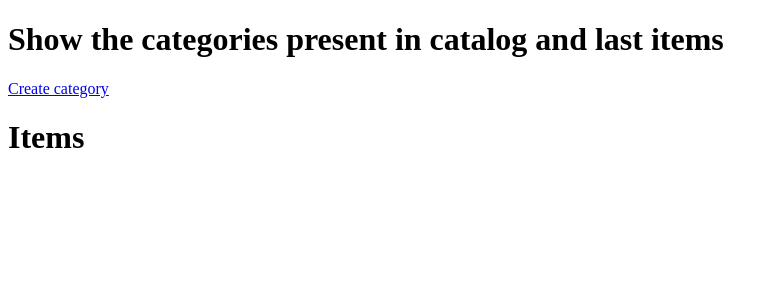
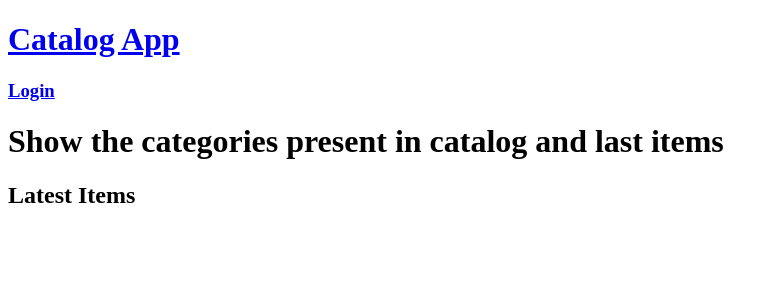
Before and after one commit to federico-boncaldo/item-catalog, a Flask app: page / in a window 1280 px wide. Shown: the top 300 px of the page, without its empty margins (0-778 px from the left). Run offline with Flask 2, Linux system fonts and the light colour scheme.

Commit message:
Add authentication and authorization
Authentication and authorization functionalities are added by using
google oauth library. The user who logs in can create, update and
delete categories and items.

```diff
--- a/application.py
+++ b/application.py
@@ -1,16 +1,180 @@
-from flask import Flask, render_template, request, redirect, url_for, jsonify
+from flask import Flask, render_template, request, redirect, url_for, jsonify, flash
 from sqlalchemy import create_engine
 from sqlalchemy.orm import sessionmaker
-from database_setup import Base, Category, Item
+from database_setup import Base, User, Category, Item
+
+from flask import session as login_session
+import random
+import string
+from oauth2client.client import flow_from_clientsecrets
+from oauth2client.client import FlowExchangeError
+import httplib2
+import json
+from flask import make_response
+import requests
 
 app = Flask(__name__)
 
+# Read client id from clien_secrets.json
+CLIENT_ID = json.loads(
+	open('client_secrets.json', 'r').read())['web']['client_id']
+APPLICATION_NAME = "Catalog Application"
+
+# Connect to Database and create a database session
 engine = create_engine('sqlite:///catalog.db', connect_args={'check_same_thread': False})
 Base.metadata.bind = engine
 
 DBSession = sessionmaker(bind=engine)
 session = DBSession()
 
+# Create anti-forgery state token
+@app.route('/login')
+def showLogin():
+	state = ''.join(
+		random.choice(string.ascii_uppercase + string.digits) for x in range(32))
+	login_session['state'] = state
+	return render_template('login.html', STATE=state)
+
+@app.route('/gconnect', methods=['POST'])
+def gconnect():
+	# Validate state token
+	if request.args.get('state') != login_session['state']:
+		response = make_response(json.dumps('Invalid state parameter.'), 401)
+		response.headers['Content-Type'] = 'application/json'
+		return response
+	# Obtain authorization code
+	request.get_data()
+	code = request.data.decode('utf-8')
+
+	try:
+		oauth_flow = flow_from_clientsecrets('client_secrets.json', scope='')
+		oauth_flow.redirect_uri = 'postmessage'
+		credentials = oauth_flow.step2_exchange(code)
+	except FlowExchangeError:
+		response = make_response(
+			json.dumps('Failed to upgrade the authorization code'), 401)
+		response.headers['Content-Type'] = 'application/json'
+		return response
+
+	# Check that the access token is valid
+	access_token = credentials.access_token
+	url = ('https://www.googleapis.com/oauth2/v1/tokeninfo?access_token=%s'
+			% access_token)
+
+	# Submit request, parse response
+	h = httplib2.Http()
+	response = h.request(url, 'GET')[1]
+	str_response = response.decode('utf-8')
+	result = json.loads(str_response)
+
+	if result.get('error') is not None:
+		response = make_response(json.dumps(result.get('error')), 500)
+		response.headers['Content-Type'] = 'application/json'
+		return response
+
+	# Verify that the access token is used for the intended user
+	user_id = credentials.id_token['sub']
+	if result['user_id'] != user_id:
+		response = make_response(
+			json.dumps("Token's user ID doesn't match given user ID."), 401)
+		response.headers['Content-Type'] = 'application/json'
+		return response
+
+	# Verify that the access token is valid for this app.
+	if result['issued_to'] != CLIENT_ID:
+		response = make_response(
+			json.dumps("Token's client ID does not match app's"), 401)
+		response.headers['Content-Type'] = 'application/json'
+		return response
+
+	stored_access_token = login_session.get('access_token')
+	stored_user_id = login_session.get('user_id')
+	if stored_access_token is not None and user_id == stored_user_id:
+		response = make_response(json.dumps('Current user is already connected.'),
+								200)
+		response.headers['Content-Type'] = 'application/json'
+		return response
+
+	# Store the access token in the session for later use.
+	login_session['access_token'] = access_token
+	login_session['user_id'] = user_id
+
+	# Get user info
+	userinfo_url = "https://www.googleapis.com/oauth2/v1/userinfo"
+	params = {'access_token': access_token, 'alt': 'json'}
+	answer = requests.get(userinfo_url, params=params)
+
+	data = answer.json()
+
+	login_session['picture'] = data['picture']
+	login_session['email'] = data['email']
+
+	# See if user exists, if it doesn't make a new one
+	user_id = getUserID(login_session['email'])
+	if not user_id:
+		user_id = createUser(login_session)
+	login_session['user_id'] = user_id
+
+	output = ''
+	output += '<h1>Welcome, '
+	output += login_session['email']
+	output += '!</h1>'
+	output += '<img src="'
+	output += login_session['picture']
+	output += ' " style = "width: 300px; height: 300px; border-radius: 150px; -webkit-border-radius: 150px; -mox-border-radius: 150px;">'
+	flash("You are now logged in as %s" %login_session['email'])
+	return output
+
+# User Helper Functions
+
+def createUser(login_session):
+	newUser = User(email=login_session['email'], picture=login_session['picture'])
+	session.add(newUser)
+	session.commit()
+	user = session.query(User).filter_by(email=login_session['email']).one()
+	return user.id
+
+def getUserInfo(user_id):
+	user = session.query(User).filter_by(id=user_id).one()
+	return user
+
+def getUserID(email):
+	try:
+		user = session.query(User).filter_by(email=email).one()
+		return user.id
+	except:
+		return None
+
+# Disconnect - Revoke a current user's token and reset their login_session
+
+@app.route('/gdisconnect')
+def gdisconnect():
+	# Only disconnect a connected user.
+	access_token = login_session.get('access_token')
+	if access_token is None:
+		response = make_reponse(
+			json.dumps('Current user not connected'), 401)
+		response.headers['Content-Type'] = 'application/json'
+		return response
+	url = 'https://accounts.google.com/o/oauth2/revoke?token=%s' % access_token
+	h = httplib2.Http()
+	result = h.request(url, 'GET')[0]
+	if result['status'] == '200':
+		# Reset the user's session.
+		del login_session['access_token']
+		del login_session['user_id']
+		del login_session['email']
+		del login_session['picture']
+
+		flash("You have successfully been logged out.")
+		return redirect(url_for('showCatalog'))
+	else:
+		# For whatever reason, the given token was invalid.
+		flash("Failed to revoke token for given user")
+		return redirect(url_for('showCatalog'))
+
+
+# Show all categories and the latest 10 items
 @app.route('/')
 @app.route('/catalog')
 def showCatalog():
@@ -20,6 +184,8 @@
 
 @app.route('/category/new', methods=['GET', 'POST'])
 def newCategory():
+	if 'email' not in login_session:
+		return redirect('/login')
 	if request.method == 'POST':
 		newCategory = Category(name=request.form['name'], description=request.form['description'])
 		session.add(newCategory)
@@ -35,8 +201,10 @@
 	return render_template(
 		'showcategory.html', category=category, items=items)
 
-@app.route('/category/<int:category_id>/edit', methods=['GET', 'POST'])
-def editCategory(category_id):
+@app.route('/category/<int:category_id>/<string:category_name>/edit', methods=['GET', 'POST'])
+def editCategory(category_id, category_name):
+	if 'email' not in login_session:
+		return redirect('/login')
 	category = session.query(Category).filter_by(id=category_id).one()
 	if request.method == 'POST':
 		if request.form['name']:
@@ -45,13 +213,16 @@
 			category.description = request.form['description']
 		session.add(category)
 		session.commit()
+		flash("Category %s edited" %category.name)
 		return redirect(url_for('showCatalog'))
 	else:
 		return render_template(
 			'editcategory.html', category=category)
 
-@app.route('/category/<int:category_id>/delete', methods=['GET', 'POST'])
-def deleteCategory(category_id):
+@app.route('/category/<int:category_id>/<string:category_name>/delete', methods=['GET', 'POST'])
+def deleteCategory(category_id, category_name):
+	if 'email' not in login_session:
+		return redirect('/login')
 	category = session.query(Category).filter_by(id=category_id).one()
 	if request.method == 'POST':
 		items = session.query(Item).filter_by(category_id=category_id).all()
@@ -68,8 +239,10 @@
 		return render_template(
 			'deletecategory.html', category=category)
 
-@app.route('/category/<int:category_id>/item/new', methods=['GET', 'POST'])
-def newItem(category_id):
+@app.route('/category/<int:category_id>/<string:category_name>/item/new', methods=['GET', 'POST'])
+def newItem(category_id, category_name):
+	if 'email' not in login_session:
+		return redirect('/login')
 	category = session.query(Category).filter_by(id=category_id).one()
 	if request.method == 'POST':
 		newItem = Item(name=request.form['name'], description=request.form['description'],
@@ -88,9 +261,10 @@
 	return render_template(
 		'showitem.html', category=category, item=item)
 
-@app.route('/category/<int:category_id>/item/<int:item_id>/edit', methods=['GET', 'POST'])
-def editItem(category_id, item_id):
-	category = session.query(Category).filter_by(id=category_id).one()
+@app.route('/category/<int:category_id>/item/<int:item_id>/<string:item_name>/edit', methods=['GET', 'POST'])
+def editItem(category_id, item_id, item_name):
+	if 'email' not in login_session:
+		return redirect('/login')
 	item = session.query(Item).filter_by(id=item_id).one()
 	if request.method == 'POST':
 		if request.form['name']:
@@ -106,8 +280,10 @@
 		return render_template(
 			'edititem.html', category=category, item=item)
 
-@app.route('/category/<int:category_id>/item/<int:item_id>/delete', methods=['GET', 'POST'])
-def deleteItem(category_id, item_id):
+@app.route('/category/<int:category_id>/item/<int:item_id>/<string:item_name>/delete', methods=['GET', 'POST'])
+def deleteItem(category_id, item_id, item_name):
+	if 'email' not in login_session:
+		return redirect('/login')
 	category = session.query(Category).filter_by(id=category_id).one()
 	item = session.query(Item).filter_by(id=item_id).one()
 	if request.method == 'POST':
@@ -119,5 +295,6 @@
 			'deleteitem.html', category=category, item=item)
 
 if __name__ == '__main__':
+	app.secret_key = 'super_secret_key'
 	app.debug = True
 	app.run(host='0.0.0.0', port=5000)
--- /dev/null
+++ b/client_secrets.json
@@ -0,0 +1 @@
+{"web":{"client_id":"269620764092-0redc3sima0l203npcsqa5h9urc5gpsb.apps.googleusercontent.com","project_id":"catalog-app-209116","auth_uri":"https://accounts.google.com/o/oauth2/auth","token_uri":"https://accounts.google.com/o/oauth2/token","auth_provider_x509_cert_url":"https://www.googleapis.com/oauth2/v1/certs","client_secret":"Km1Qo1FobShPBb0QVc6Kfw8N","redirect_uris":["http://localhost:5000/"],"javascript_origins":["http://localhost:5000"]}}
--- a/templates/catalog.html
+++ b/templates/catalog.html
@@ -3,31 +3,50 @@
 {% block content %}
 	<h1>Show the categories present in catalog and last items</h1>
 
-	<a href="{{url_for('newCategory')}}">Create category</a>
+	{% if 'email' in session %}
+		<div>
+			<a class="btn" href="{{url_for('newCategory')}}">Add category</a>
+		</div>
+	{% endif %}
 
+
+	<div class="row home">
 		{% if categories %}
-	<h1>Categories</h1>
+		<div class="col-md-6">
+			<h2>Categories</h2>
 			<ul>
 				{% for category in categories  %}
 					<li>
-				<a href="{{url_for('showCategory', category_id=category.id)}}">{{category.name}}</a>
-				<a href="{{url_for('editCategory', category_id=category.id)}}">Edit</a>
-				<a href="{{url_for('deleteCategory', category_id=category.id)}}">Delete</a>
+						<a href="{{url_for('showCategory', category_id=category.id, category_name=category.name)}}">{{category.name}}</a>
+						{% if 'email' in session %}
+							<div>
+								<a class="change" href="{{url_for('editCategory', category_id=category.id, category_name=category.name)}}">Edit</a> |
+								<a class="change" href="{{url_for('deleteCategory', category_id=category.id, category_name=category.name)}}">Delete</a>
+							</div>
+						{% endif %}
 					</li>
 				{% endfor %}
 			</ul>
+		</div>
 		{% endif %}
 
+
 		{% if items %}
-	<h1>Items</h1>
+		<div class="col-md-6 list-items">
+			<h2>Latest Items</h2>
 			<ul>
 				{% for item in items  %}
 					<li>
-				<a href="{{url_for('showItem', category_id=item.category_id, item_id=item.id)}}">{{item.name}}</a>
-				<a href="{{url_for('editItem', category_id=item.category_id, item_id=item.id)}}">Edit</a>
-				<a href="{{url_for('deleteItem', category_id=item.category_id, item_id=item.id)}}">Delete</a>
+						<a href="{{url_for('showItem', category_id=item.category_id, item_id=item.id, item_name=item.name)}}">{{item.name}}</a>
+						{% if 'email' in session %}
+							<div>
+								<a class="change" href="{{url_for('editItem', category_id=item.category_id, item_id=item.id, item_name=item.name)}}">Edit</a> | <a class="change" href="{{url_for('deleteItem', category_id=item.category_id, item_id=item.id, item_name=item.name)}}">Delete</a>
+							</div>
+						{% endif %}
 					</li>
 				{% endfor %}
 			</ul>
+		</div>
 		{% endif %}
+	</div>
 {% endblock %}
--- a/templates/header.html
+++ b/templates/header.html
@@ -1,3 +1,21 @@
-	<head>
-		<title>{% block title %}{% endblock %}</title>
-	</head>
+<header class="top-menu">
+	<div class="container">
+		<div class="row">
+			<div class="col-md-6">
+				<h1><a class="logo" href="{{url_for('showCatalog')}}">Catalog App</a></h1>
+			</div>
+
+			{% if request.path != '/login' %}
+			<div class="col-md-6 auth">
+				<h3>
+					{% if 'email' in session %}
+					<a href="{{url_for('gdisconnect')}}" class="btn">Logout</a>
+					{% else %}
+					<a href="{{url_for('showLogin')}}" class="btn">Login</a>
+					{% endif %}
+				</h3>
+			</div>
+			{% endif %}
+		</div>
+	</div>
+</header>
```
Also changed, not shown: database_setup.py (+7 -0 lines), templates/login.html (added, +53 -0 lines), templates/showcategory.html (+18 -4 lines), templates/showitem.html (+5 -2 lines). Lines whose indentation alone changed are shown as unchanged.
